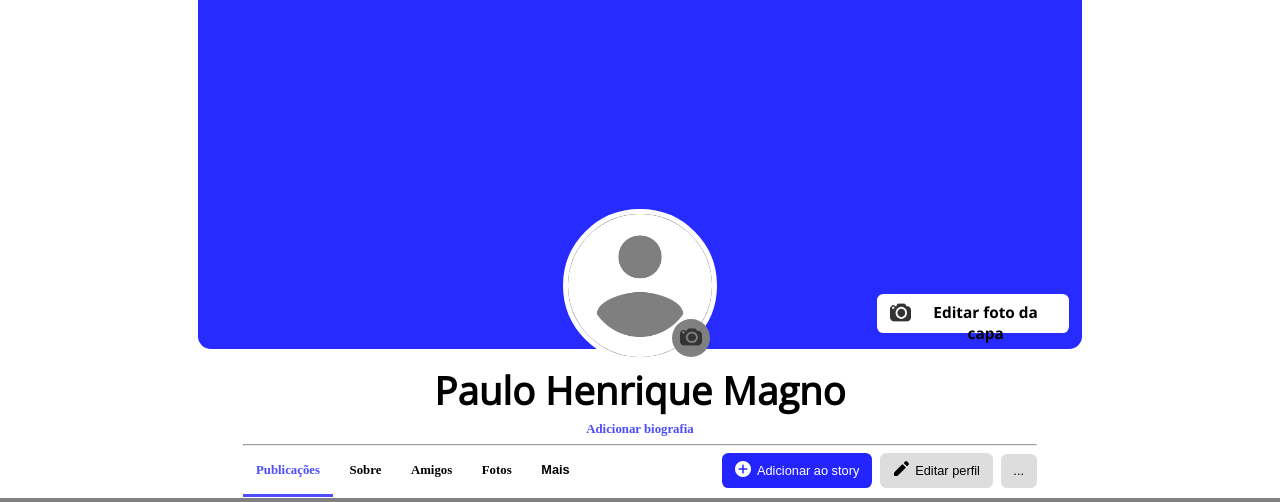
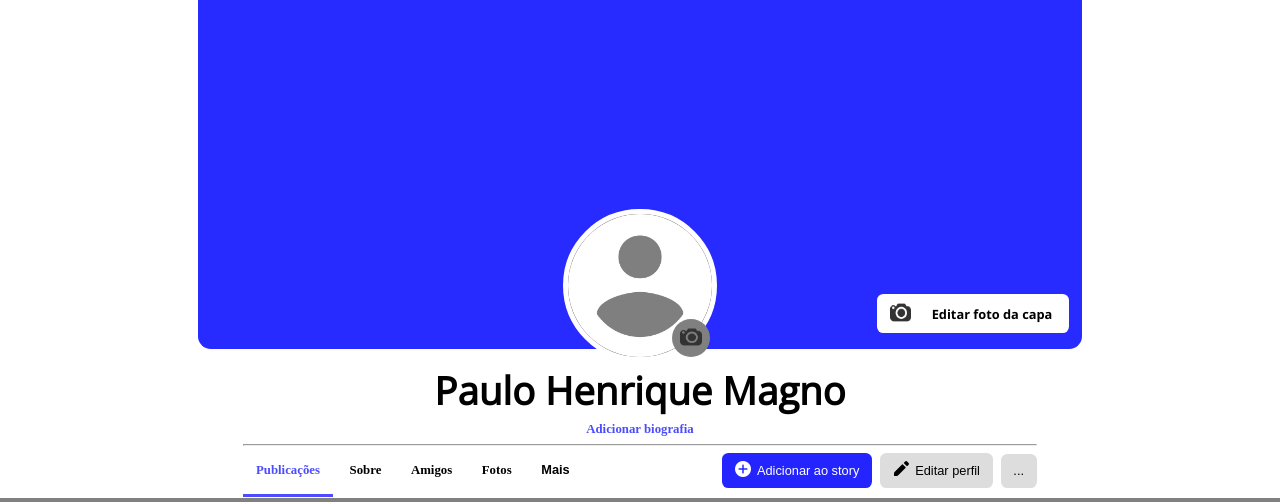
Before and after one commit to PauloHenriqueMagno/Curriculo, a PHP site: page /face.html in a window 1280 px wide. Shown: the top 502 px of the page. Run offline with PHP 8.4, Linux system fonts and the light colour scheme.

Commit message:
Add files via upload

```diff
--- a/face.css
+++ b/face.css
@@ -91,11 +91,11 @@ header{
 }
 .change-picture span{
     position: absolute;
-    width: 11vw;
-    top: 0.6vw;
-    left: 3vw;
+    width: 15vw;
+    top: 0.8vw;
+    left: 1.5vw;
     font-family: 'Segoe UI';
-    font-size: 1.2vw;
+    font-size: 1vw;
     font-weight: 600;
 }
 
```
